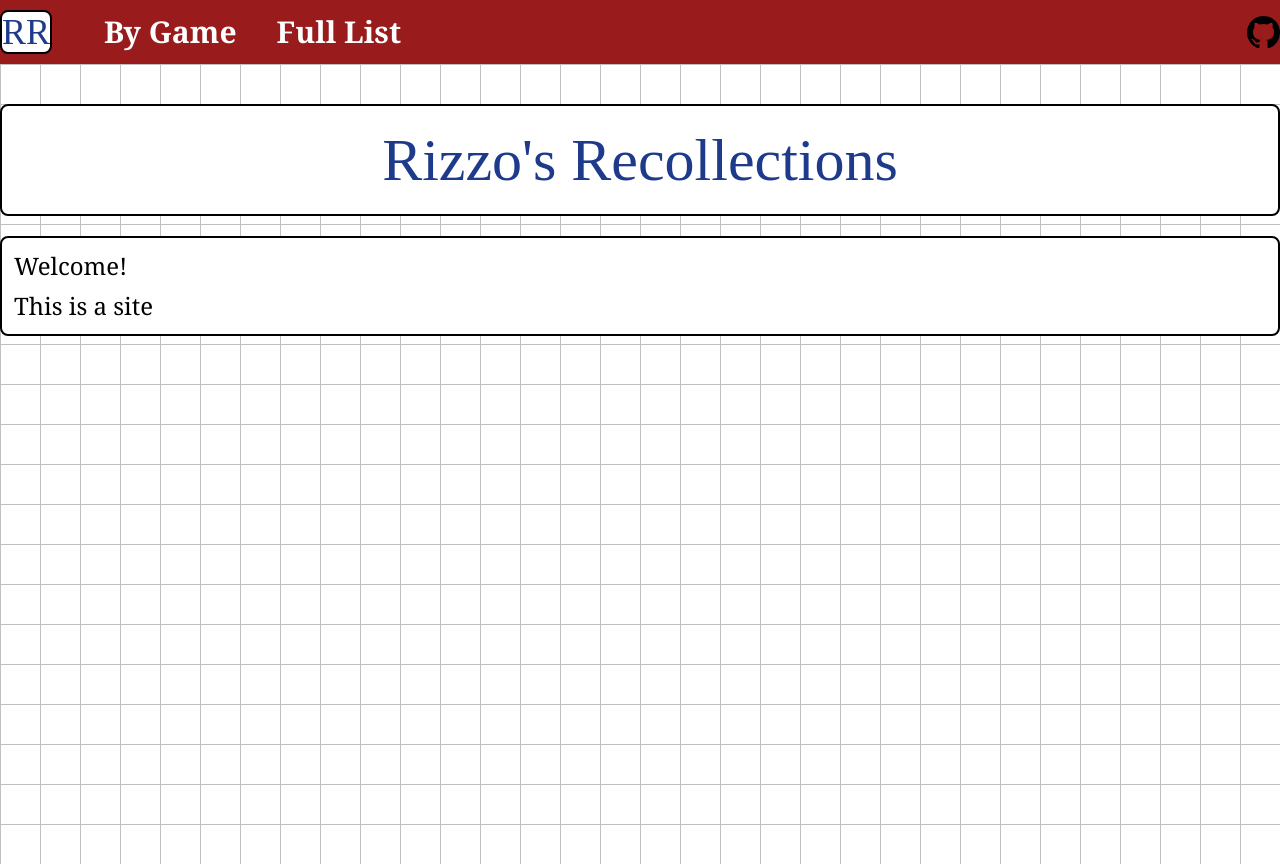
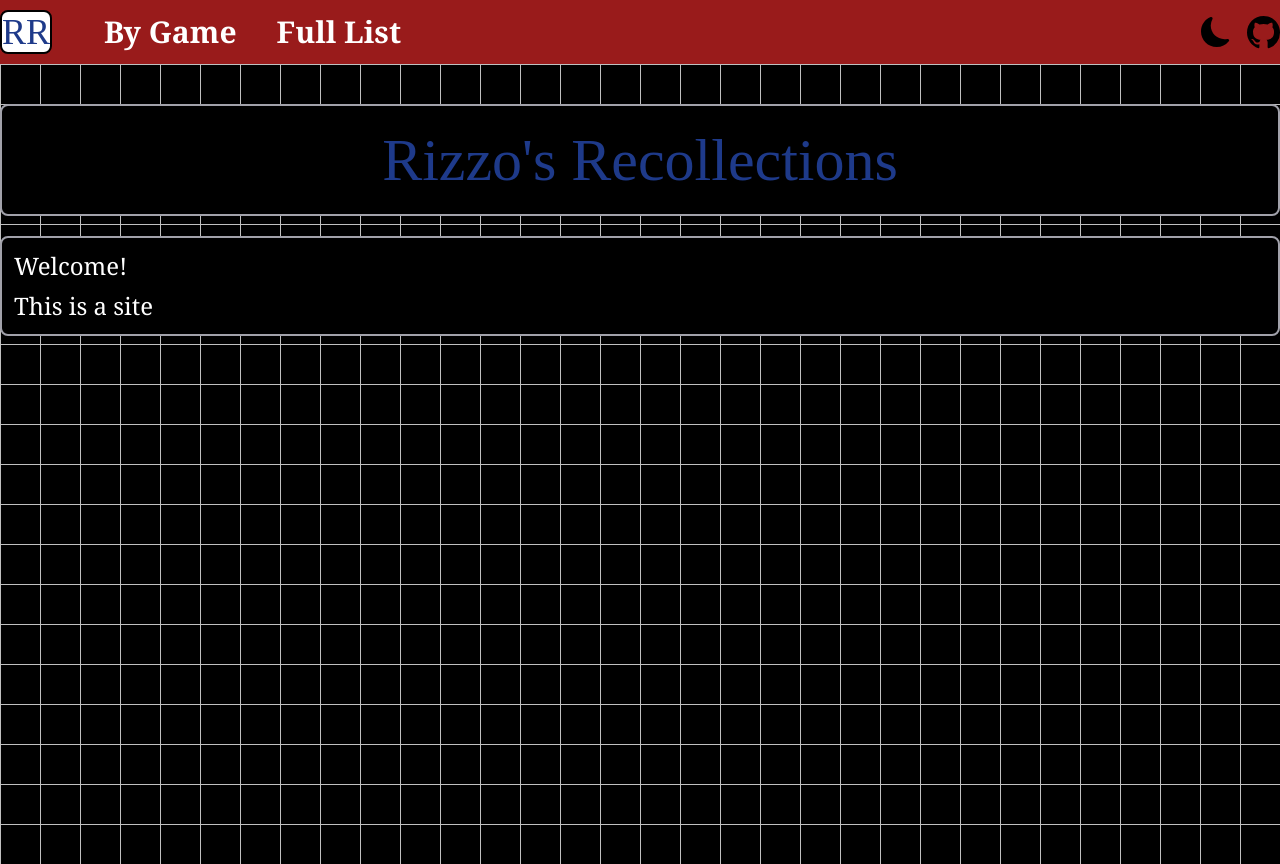
Before and after one commit to cjbagley/rizzo-rocks, a SvelteKit app: page / in a window 1280 px wide. Built offline with nearby package versions, Linux system fonts and the light colour scheme; a web font is replaced by a local one.

Commit message:
[WIP] Basic dark mode toggle in place

```diff
--- a/src/components/content.svelte
+++ b/src/components/content.svelte
@@ -6,13 +6,13 @@
 <main class="space-y-5 pt-10">
 	{#if header}
 		<div
-			class="bg-white dark:bg-black border-2 rounded-lg border-black dark:border-white mx-3 xl:mx-auto max-w-7xl"
+			class="bg-white dark:bg-black border-2 rounded-lg border-black dark:border-zinc-400 mx-3 xl:mx-auto max-w-7xl"
 		>
 			<Header {header} />
 		</div>
 	{/if}
 	<div
-		class="text-2xl bg-white dark:bg-black border-2 space-y-2 rounded-lg border-black dark:border-white p-3 mx-3 xl:mx-auto max-w-7xl"
+		class="text-2xl bg-white dark:bg-black border-2 space-y-2 rounded-lg border-black dark:border-zinc-400 p-3 mx-3 xl:mx-auto max-w-7xl"
 	>
 		<slot />
 	</div>
--- /dev/null
+++ b/src/components/dark-mode-toggle.svelte
@@ -0,0 +1,77 @@
+<script>
+	// Thanks to:
+	// https://dev.to/lenaschnedlitz/create-a-simple-dark-mode-toggle-with-svelte-4b3g
+	// https://css-tricks.com/a-complete-guide-to-dark-mode-on-the-web/
+	import { onMount } from 'svelte';
+	const DARK_THEME = 'dark';
+	const LIGHT_THEME = 'light';
+	let applied = '';
+
+	function getAppliedTheme() {
+		const prefersDarkScheme = window.matchMedia('(prefers-color-scheme: dark)').matches;
+		const currentTheme = localStorage.theme;
+
+		if (!currentTheme && prefersDarkScheme) {
+			return DARK_THEME;
+		}
+
+		if (!currentTheme && !prefersDarkScheme) {
+			return LIGHT_THEME;
+		}
+
+		return currentTheme;
+	}
+
+	function setSiteTheme(theme) {
+		applied = theme;
+		if (theme == LIGHT_THEME) {
+			document.getElementsByTagName('html')[0].classList.remove('dark');
+			return;
+		}
+
+		document.getElementsByTagName('html')[0].classList.add('dark');
+	}
+
+	function toggleSiteTheme() {
+		let currentTheme = getAppliedTheme();
+		let newTheme = currentTheme == LIGHT_THEME ? DARK_THEME : LIGHT_THEME;
+
+		localStorage.theme = newTheme;
+
+		setSiteTheme(newTheme);
+	}
+
+	onMount(() => {
+		setSiteTheme(getAppliedTheme);
+	});
+</script>
+
+<button id="dark-mode-toggle" on:click={toggleSiteTheme}>
+	{#if applied == LIGHT_THEME}
+		<svg
+			xmlns="http://www.w3.org/2000/svg"
+			width="30"
+			height="30"
+			fill="currentColor"
+			class="bi bi-brightness-high-fill text-white"
+			viewBox="0 0 16 16"
+		>
+			<path
+				d="M12 8a4 4 0 1 1-8 0 4 4 0 0 1 8 0M8 0a.5.5 0 0 1 .5.5v2a.5.5 0 0 1-1 0v-2A.5.5 0 0 1 8 0m0 13a.5.5 0 0 1 .5.5v2a.5.5 0 0 1-1 0v-2A.5.5 0 0 1 8 13m8-5a.5.5 0 0 1-.5.5h-2a.5.5 0 0 1 0-1h2a.5.5 0 0 1 .5.5M3 8a.5.5 0 0 1-.5.5h-2a.5.5 0 0 1 0-1h2A.5.5 0 0 1 3 8m10.657-5.657a.5.5 0 0 1 0 .707l-1.414 1.415a.5.5 0 1 1-.707-.708l1.414-1.414a.5.5 0 0 1 .707 0m-9.193 9.193a.5.5 0 0 1 0 .707L3.05 13.657a.5.5 0 0 1-.707-.707l1.414-1.414a.5.5 0 0 1 .707 0zm9.193 2.121a.5.5 0 0 1-.707 0l-1.414-1.414a.5.5 0 0 1 .707-.707l1.414 1.414a.5.5 0 0 1 0 .707M4.464 4.465a.5.5 0 0 1-.707 0L2.343 3.05a.5.5 0 1 1 .707-.707l1.414 1.414a.5.5 0 0 1 0 .708z"
+			/>
+		</svg>
+	{:else}
+		<svg
+			xmlns="http://www.w3.org/2000/svg"
+			width="30"
+			height="30"
+			fill="currentColor"
+			class="bi bi-moon-fill text-black"
+			viewBox="0 0 16 16"
+		>
+			<path
+				d="M6 .278a.768.768 0 0 1 .08.858 7.208 7.208 0 0 0-.878 3.46c0 4.021 3.278 7.277 7.318 7.277.527 0 1.04-.055 1.533-.16a.787.787 0 0 1 .81.316.733.733 0 0 1-.031.893A8.349 8.349 0 0 1 8.344 16C3.734 16 0 12.286 0 7.71 0 4.266 2.114 1.312 5.124.06A.752.752 0 0 1 6 .278"
+			/>
+		</svg>
+	{/if}
+</button>
--- a/src/components/nav.svelte
+++ b/src/components/nav.svelte
@@ -1,4 +1,5 @@
 <script>
+	import DarkModeToggle from './dark-mode-toggle.svelte';
 	import NavGithubLink from './nav-github-link.svelte';
 	import NavLink from './nav-link.svelte';
 	import NavMobileButton from './nav-mobile-button.svelte';
@@ -26,7 +27,8 @@
 				</div>
 			</div>
 			<div class="hidden md:block">
-				<div class="ml-4 flex items-center md:ml-6">
+				<div class="ml-4 flex space-x-4 items-center md:ml-6">
+					<DarkModeToggle />
 					<NavGithubLink />
 					<!-- <NavProfileDropdown /> -->
 				</div>
--- a/src/routes/+layout.svelte
+++ b/src/routes/+layout.svelte
@@ -4,4 +4,4 @@
 </script>
 
 <Nav />
-<div class="background min-h-full"><slot /></div>
+<div class="bg-white text-black dark:text-white dark:bg-black background min-h-full"><slot /></div>
--- a/tailwind.config.js
+++ b/tailwind.config.js
@@ -5,4 +5,5 @@ export default {
         extend: {},
     },
     plugins: [],
+    darkMode: 'class',
 }
```
